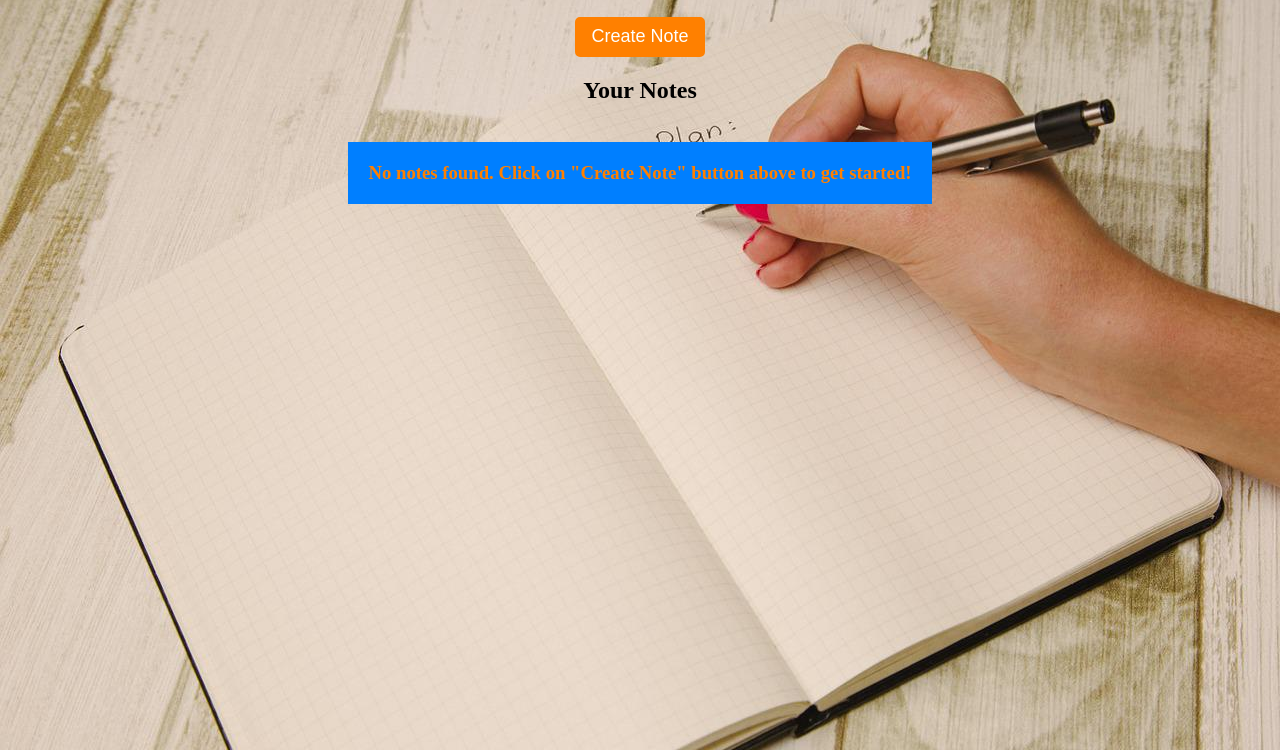
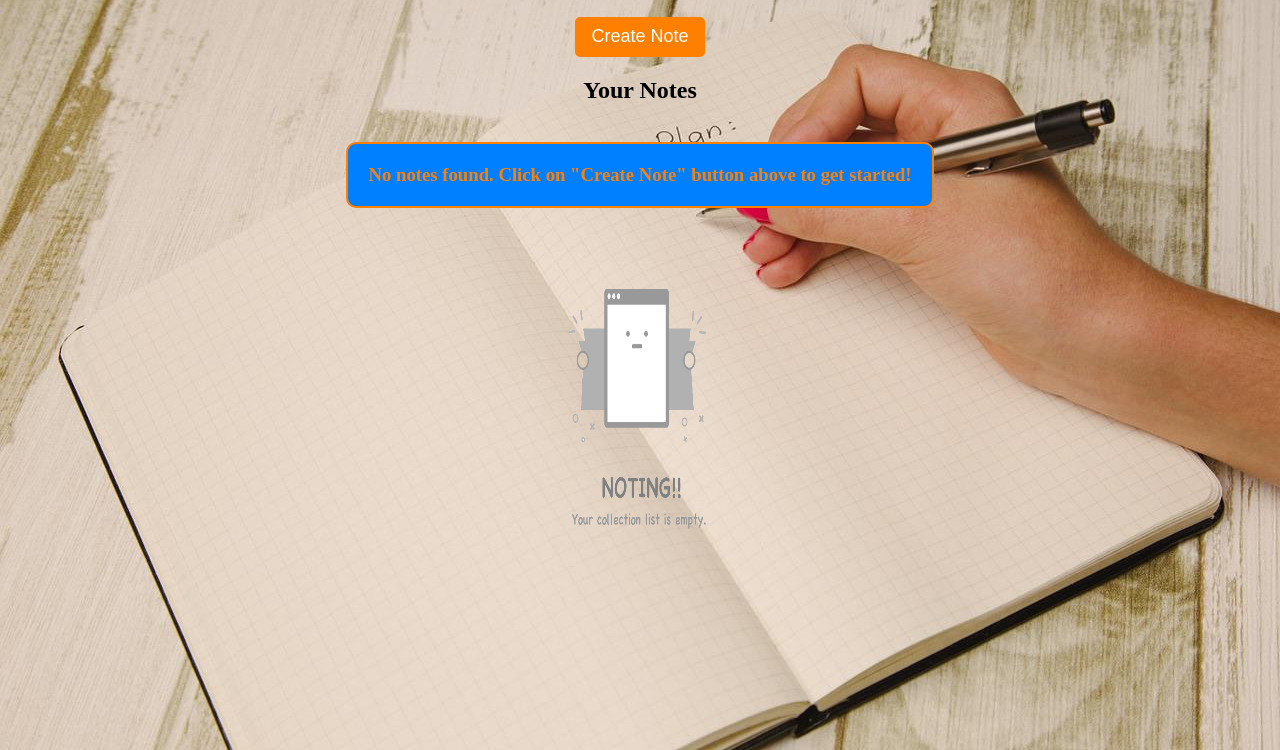
Before and after one commit to Simhanischal/KeepNotes, a plain HTML site: page index.html in a window 1280 px wide. Shown: the part 50-800 px from the top of the page. Drawn offline with Linux system fonts and the light colour scheme.

Commit message:
feat: added a empty notes image and some styling

```diff
--- a/index.html
+++ b/index.html
@@ -19,7 +19,12 @@
             <h2 id="your-notes-heading">Your Notes</h2>
         </div>
         <div class="your-notes">
-            <h3 id="no-notes-found">No notes found. Click on "Create Note" button above to get started!</h3>
+            <h3 id="no-notes-found">
+                No notes found. Click on "Create Note" button above to get started!
+            </h3>
+            <div id="noting-empty">
+                <img src="public/noting-empty.png" width="300" height="350" alt="Noting Empty">
+            </div>
             <div id="previous-notes">
 
             </div>
--- a/script.js
+++ b/script.js
@@ -44,6 +44,7 @@ function init(){
     if(notes !== null && notes.length !== 0){
         previousNotes.style.display = 'block';
         document.querySelector('#no-notes-found').style.display = 'none';
+        document.querySelector('#noting-empty').style.display = 'none';
         notes.map((note)=>{
             let noteBody = document.createElement('div');
             let title = document.createElement('h3');
--- a/style.css
+++ b/style.css
@@ -2,6 +2,7 @@ html,body{
     margin: 0;
     padding: 0;
     height: 100%;
+    width: 100%;
 }
 
 body{
@@ -29,13 +30,10 @@ body{
 }
 
 .your-notes{
-    /* background-color: #007FFF; */
-    /* border: 2px solid #000000; */
-    /* width: 450px;
-    max-height: 400px; */
     text-align: center;
     display: flex;
     justify-content: center;
+    flex-direction: column;
     margin: auto;
 }
 
@@ -43,6 +41,8 @@ body{
     background-color: #007fff;
     padding: 20px;
     color: #ff8000;
+    border: 2px solid #ff8000;
+    border-radius: 10px;
 }
 
 .note-window{
```
Also changed, not shown: public/noting-empty.png (added).
